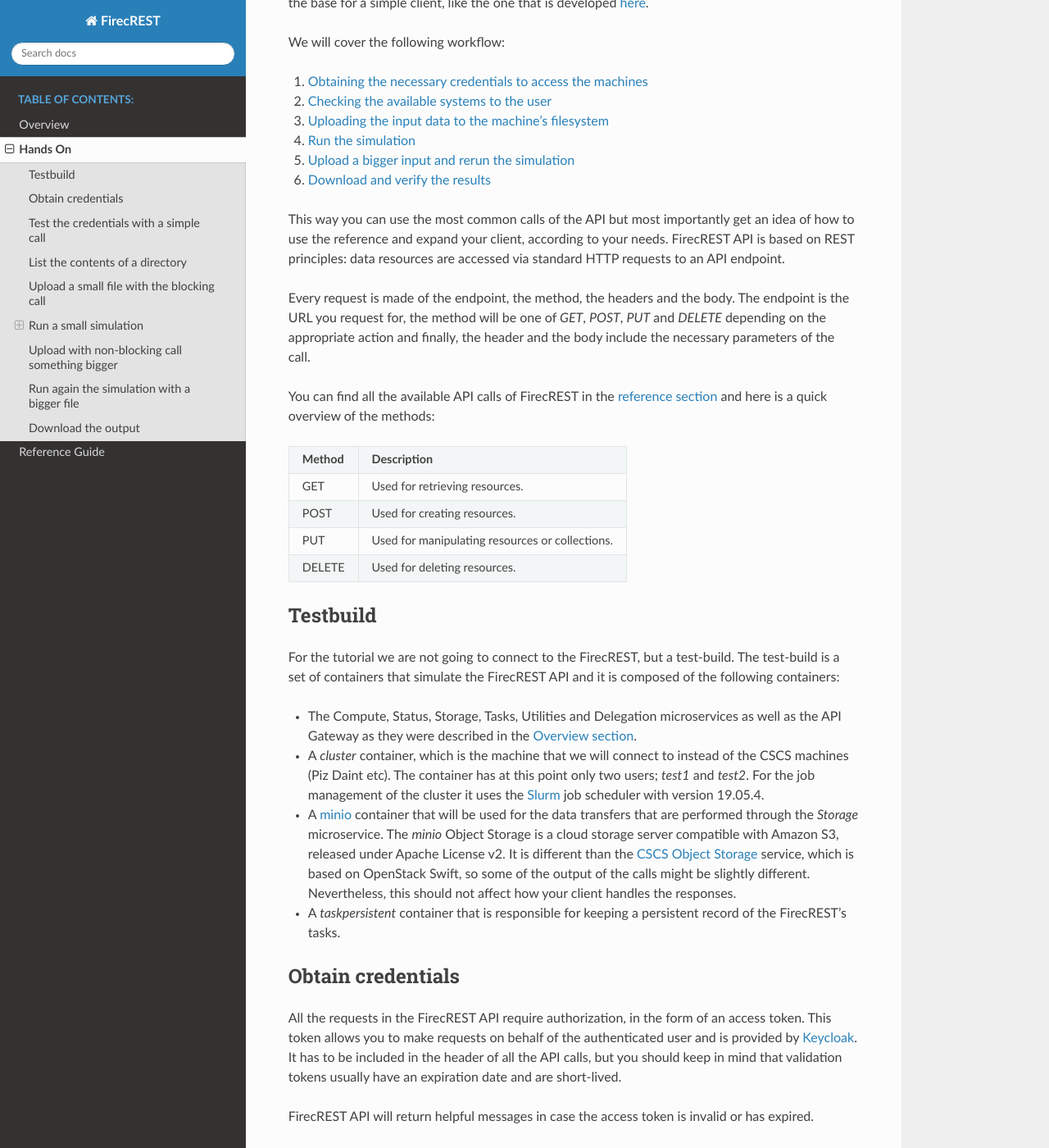
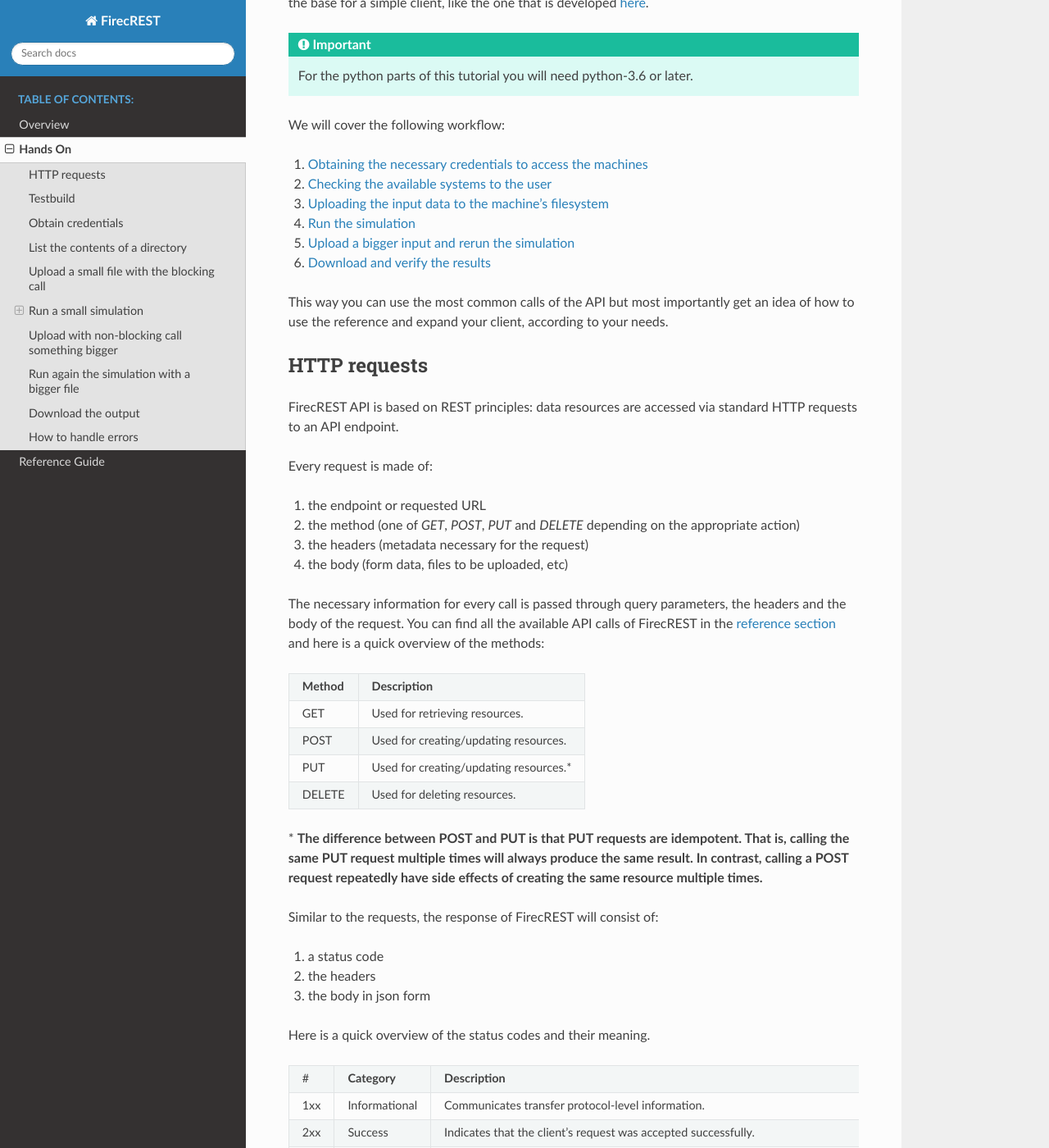
Before and after one commit to eth-cscs/firecrest, a Sphinx documentation site: the page built from doc/source/tutorial.rst, in a window 1280 px wide and 1400 px high, scrolled down 288 px. Shown: the whole window at 82% size. Built offline with Sphinx 7.4.7 and the Read the Docs theme 2.0.0, drawn with Linux system fonts in a browser that asks for light colours; some of the changed text lies outside the part shown.

Commit message:
Update introduction

```diff
--- a/doc/source/tutorial.rst
+++ b/doc/source/tutorial.rst
@@ -6,6 +6,9 @@ In this section, we will learn how to interact with the FirecREST's API through
 We assume you already have a user that has access to the machines and we want to run a simple simulation on one of the machines.
 The examples will be provided both in the form of a curl command and python code.
 The curl command will give you a more direct understanding of the parameters of each call and hopefully make it easier to try yourself, while the python code could be the base for a simple client, like the one that is developed `here <https://github.com/eth-cscs/firecrest/tree/master/deploy/demo>`_.
+
+.. important::
+    For the python parts of this tutorial you will need python-3.6 or later.
 
 We will cover the following workflow:
 
@@ -17,21 +20,52 @@ We will cover the following workflow:
 6. `Download and verify the results <#download-the-output>`_
 
 This way you can use the most common calls of the API but most importantly get an idea of how to use the reference and expand your client, according to your needs.
+
+HTTP requests
+=============
+
 FirecREST API is based on REST principles: data resources are accessed via standard HTTP requests to an API endpoint.
 
-Every request is made of the endpoint, the method, the headers and the body.
-The endpoint is the URL you request for, the method will be one of `GET`, `POST`, `PUT` and `DELETE` depending on the appropriate action and finally, the header and the body include the necessary parameters of the call.
+Every request is made of:
 
+1. the endpoint or requested URL
+2. the method (one of `GET`, `POST`, `PUT` and `DELETE` depending on the appropriate action)
+3. the headers (metadata necessary for the request)
+4. the body (form data, files to be uploaded, etc)
+
+The necessary information for every call is passed through query parameters, the headers and the body of the request.
 You can find all the available API calls of FirecREST in the `reference section <reference.html>`_ and here is a quick overview of the methods:
 
 ========== ===============================================
 **Method** **Description**
 ---------- -----------------------------------------------
 GET        Used for retrieving resources.
-POST       Used for creating resources.
-PUT        Used for manipulating resources or collections.
+POST       Used for creating/updating resources.
+PUT        Used for creating/updating resources.*
 DELETE     Used for deleting resources.
 ========== ===============================================
+
+\* **The difference between POST and PUT is that PUT requests are idempotent.
+That is, calling the same PUT request multiple times will always produce the same result.
+In contrast, calling a POST request repeatedly have side effects of creating the same resource multiple times.**
+
+Similar to the requests, the response of FirecREST will consist of:
+
+1. a status code
+2. the headers
+3. the body in json form
+
+Here is a quick overview of the status codes and their meaning.
+
+====  =============  =========================================
+#     **Category**   **Description**
+----  -------------  -----------------------------------------
+1xx   Informational  Communicates transfer protocol-level information.
+2xx   Success        Indicates that the client’s request was accepted successfully.
+3xx   Redirection    Indicates that the client must take some additional action in order to complete their request.
+4xx   Client Error   This category of error status codes points the finger at clients.
+5xx   Server Error   The server takes responsibility for these error status codes.
+====  =============  =========================================
 
 Testbuild
 =========
@@ -74,15 +108,19 @@ FirecREST API will return helpful messages in case the access token is invalid o
         "exp": "token expired"
     }
 
-After obtaining the credentials you have to set these variables:
+To test the credentials we can use a simple call to the `Status microservice <overview.html#status>`__.
+We can call the `status/systems <reference.html#get--status-systems>`__ endpoint with a *GET* operation to get more information about the systems in which the user has access.
+The access token has to be included in the header.
 
 .. tabs::
 
     .. code-tab:: bash
 
-        $ export TOKEN=<token
+        $ export TOKEN=<token>
         $ export FIRECREST_IP="http://148.187.98.88:8000"
-        $ export STORAGE_IP="http://148.187.98.88:9000"
+
+        $ curl -X GET ${FIRECREST_IP}/status/systems \
+               -H "Authorization: Bearer ${TOKEN}"
 
     .. code-tab:: python
 
@@ -91,26 +129,6 @@ After obtaining the credentials you have to set these variables:
 
         TOKEN = '<token>'
         FIRECREST_IP = 'http://148.187.98.88:8000'
-        STORAGE_IP = 'http://148.187.98.88:9000'
-
-.. important::
-    python >= 3.6
-
-Test the credentials with a simple call
-=======================================
-
-To test the credentials we can use a simple call from the `Status microservice <overview.html#status>`__.
-We can call the `status/systems <reference.html#get--status-systems>`__ endpoint with a *GET* operation to get more information about the systems in which the user has access.
-The access token has to be included in the header.
-
-.. tabs::
-
-    .. code-tab:: bash
-
-        $ curl -X GET ${FIRECREST_IP}/status/systems \
-               -H "Authorization: Bearer ${TOKEN}"
-
-    .. code-tab:: python
 
         response = requests.get(
             url=f'{FIRECREST_IP}/status/systems',
@@ -962,3 +979,6 @@ After it finishes you should get a response like this:
     }
 
 And you can download the file from the link in the "data" field and compare to the result you get locally.
+
+How to handle errors
+====================
```
Also changed, not shown: other parts of doc/source/tutorial.rst (+2 -3 lines).
